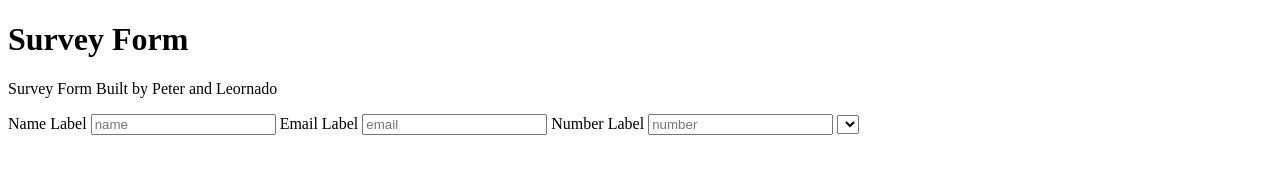
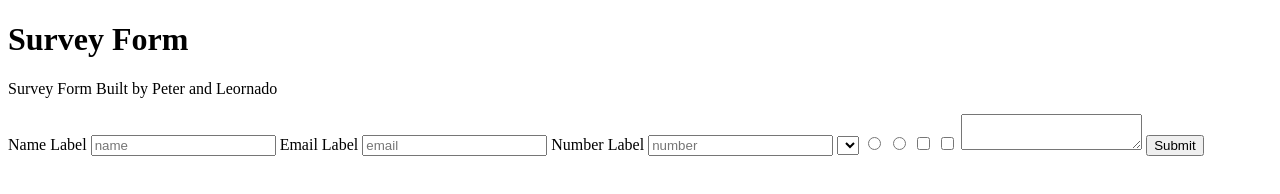
Before and after one commit to peterdgreat/Survey-Form-PL, a plain HTML site: page index.html in a window 1280 px wide. Drawn offline with Linux system fonts and the light colour scheme.

Commit message:
finished all the requirements

```diff
--- a/index.html
+++ b/index.html
@@ -24,6 +24,12 @@
                <option value=""></option>
                <option value=""></option>
            </select>
+           <input type="radio" name="">
+           <input type="radio" name="">
+           <input type="checkbox" value="">
+           <input type="checkbox" value="">
+           <textarea></textarea>
+           <button id="submit">Submit</button>
         </form>
     </main>
 </body>
```
